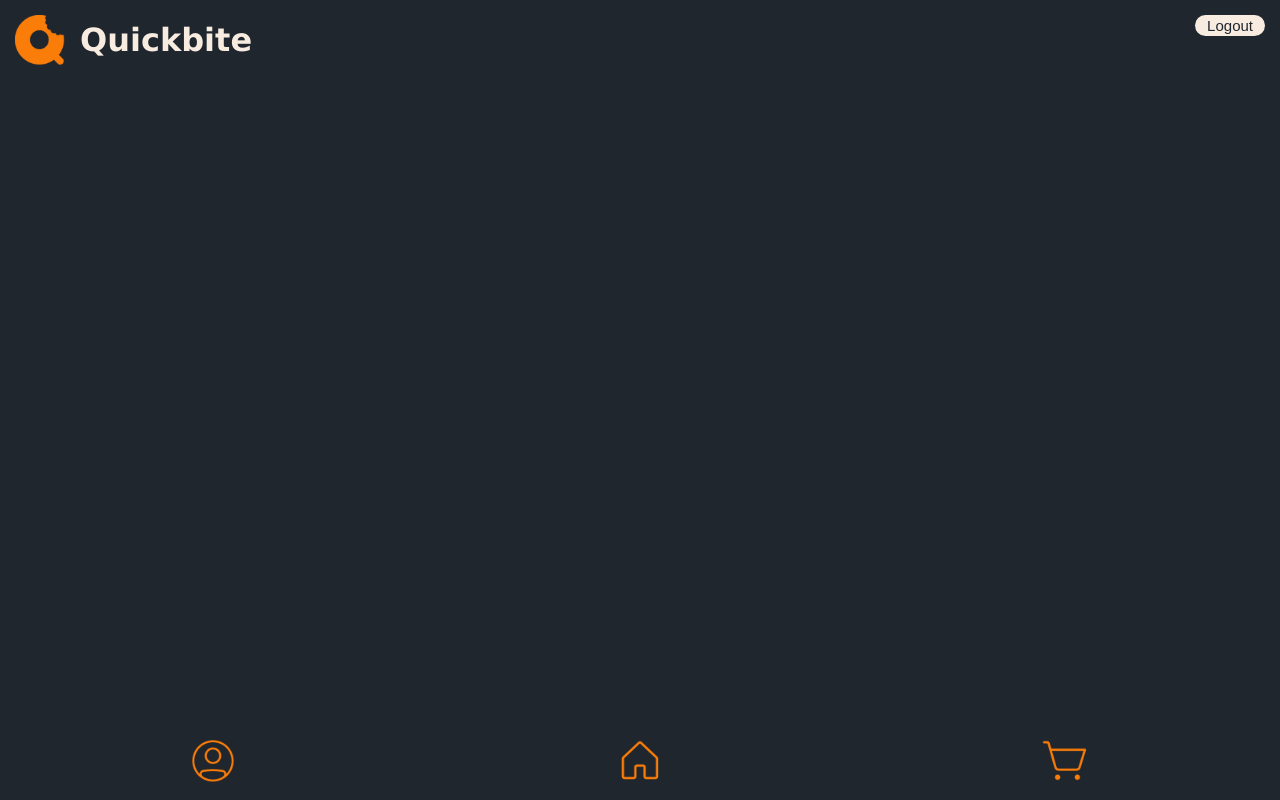
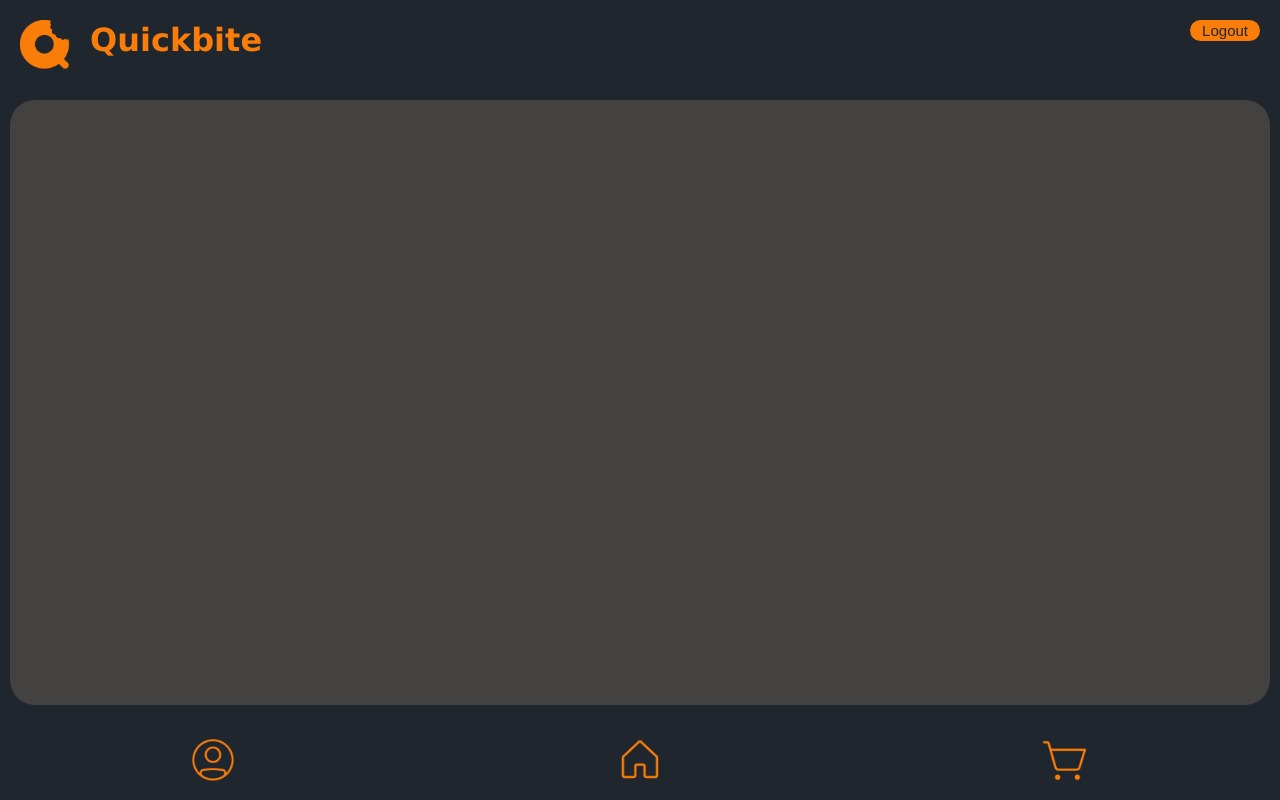
Before and after one commit to sammkrt/quickbitefe, a React (Create React App) app: page /home in a window 1280 px wide. Built offline with nearby package versions, Linux system fonts and the light colour scheme.

Commit message:
created home page

```diff
--- a/src/components/footer/Footer.css
+++ b/src/components/footer/Footer.css
@@ -4,7 +4,8 @@
 }
 .footer-img {
   align-self: center;
-  width: 50px;
   margin-left: auto;
   margin-right: auto;
+  margin-top: 20px;
+  width: 50px;
 }
--- a/src/components/header/Header.css
+++ b/src/components/header/Header.css
@@ -3,19 +3,20 @@
 }
 .header-img {
   display: inline-block;
-  margin: 15px;
+  margin: 20px;
   width: 50px;
 }
 .header-h1 {
+  color: #fa7d09;
   display: inline-block;
 }
 .header-button {
-  background: #f8ece0;
+  background: #fa7d09;
   border: 0;
   border-radius: 25px;
   color: #1f262e;
   font-size: 15px;
-  margin: 15px;
+  margin: 20px;
   padding: 2px 12px;
   position: absolute;
   right: 0;
--- a/src/pages/home/Home.css
+++ b/src/pages/home/Home.css
@@ -4,6 +4,9 @@
   margin-bottom: 10px;
 }
 .home-section {
-  max-height: calc(100vh - 145px);
-  min-height: calc(100vh - 145px);
+  background: #444141;
+  border-radius: 25px;
+  margin: 10px;
+  max-height: calc(100vh - 195px);
+  min-height: calc(100vh - 195px);
 }
--- a/src/pages/login/Login.css
+++ b/src/pages/login/Login.css
@@ -8,7 +8,6 @@
 .login-h1 {
   margin-top: 50px;
   font-size: 50px;
-  font-weight: 200;
 }
 .login-img {
   align-self: center;
@@ -26,7 +25,6 @@
 }
 .login-h2 {
   font-size: 40px;
-  font-weight: 200;
   margin-bottom: 40px;
 }
 .login-p {
@@ -52,7 +50,6 @@
   border-radius: 25px;
   color: #1f262e;
   font-size: 35px;
-  font-weight: 300;
   margin-bottom: 30px;
   margin-top: 30px;
   padding: 10px 60px;
--- a/src/pages/register/Register.css
+++ b/src/pages/register/Register.css
@@ -8,7 +8,6 @@
 .register-h1 {
   margin-top: 50px;
   font-size: 50px;
-  font-weight: 200;
 }
 .register-img {
   align-self: center;
@@ -26,7 +25,6 @@
 }
 .register-h2 {
   font-size: 40px;
-  font-weight: 200;
   margin-bottom: 40px;
 }
 .register-p {
@@ -52,7 +50,6 @@
   border-radius: 25px;
   color: #1f262e;
   font-size: 35px;
-  font-weight: 300;
   margin-bottom: 30px;
   margin-top: 30px;
   padding: 10px 60px;
--- a/src/pages/register/Register.tsx
+++ b/src/pages/register/Register.tsx
@@ -21,7 +21,7 @@ function Register() {
             type="text"
           />
           <br />
-          <Link to="/home">
+          <Link to="/login">
           <button className="register-button" type="submit">
             Register
           </button>
--- a/src/pages/start/Start.css
+++ b/src/pages/start/Start.css
@@ -8,7 +8,6 @@
 .start-h1 {
   margin-top: 50px;
   font-size: 50px;
-  font-weight: 200;
 }
 .start-img {
   align-self: center;
@@ -18,7 +17,7 @@
 .start-section {
   background: #fa7d09;
   border-radius: 25px;
-  margin-left: 10px;
+  margin-left: 15px;
   margin-right: 10px;
   margin-top: auto;
   padding-bottom: 100px;
@@ -26,7 +25,6 @@
 }
 .start-h2 {
   font-size: 40px;
-  font-weight: 200;
   margin-bottom: 40px;
 }
 .start-button {
@@ -35,7 +33,6 @@
   border-radius: 25px;
   color: #1f262e;
   font-size: 35px;
-  font-weight: 300;
   margin-bottom: 30px;
   padding: 10px 60px;
   width: 275px;
--- a/src/pages/start/Start.tsx
+++ b/src/pages/start/Start.tsx
@@ -11,7 +11,7 @@ function Start() {
           <button className="start-button">Login</button>
         </Link>
         <p className="start-p">Don't have an account?</p>
-        <Link to="/login">
+        <Link to="/register">
           <button className="start-button">Register</button>
         </Link>
       </section>
```
Also changed, not shown: 1 other file (tests, documents, lock files or other folders).
